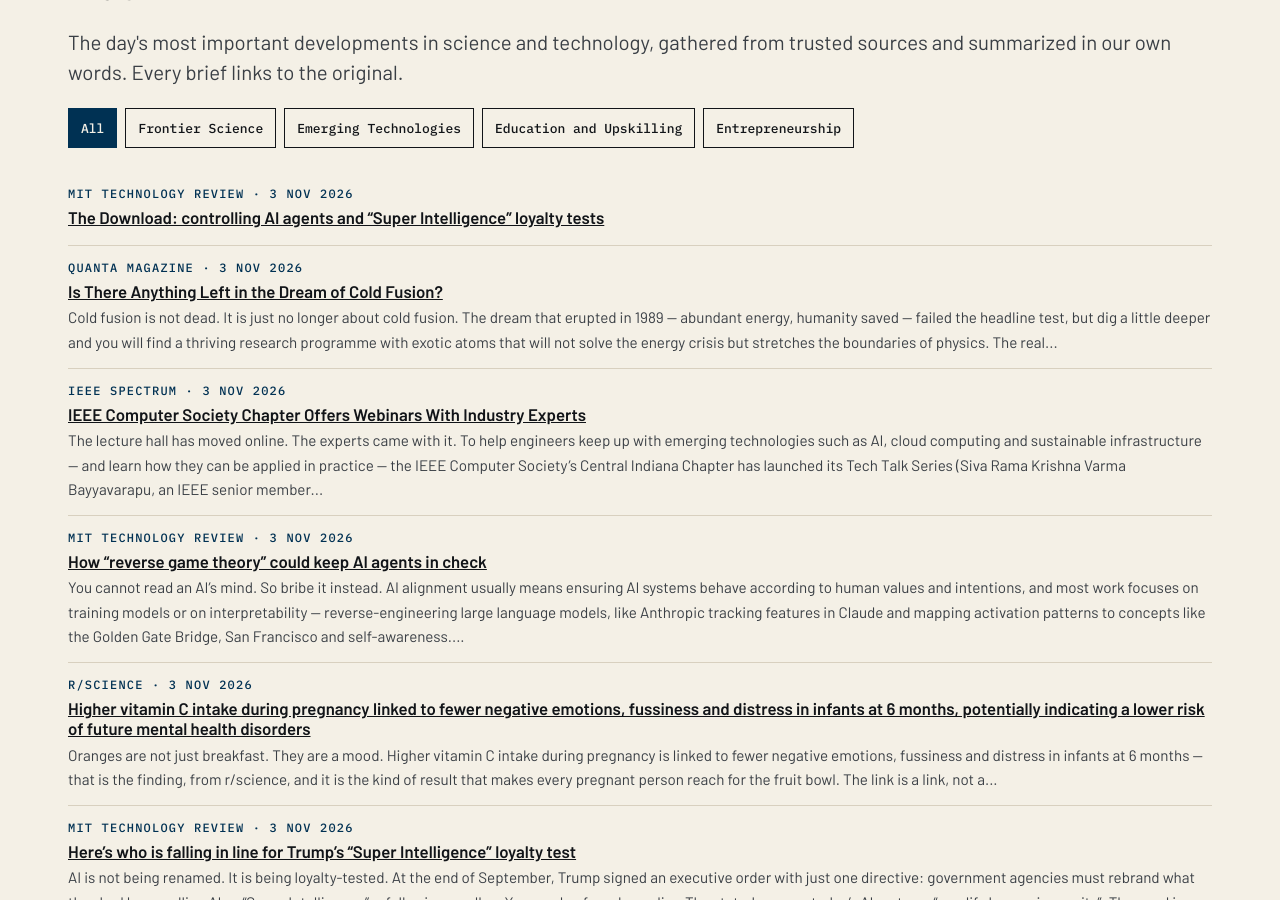
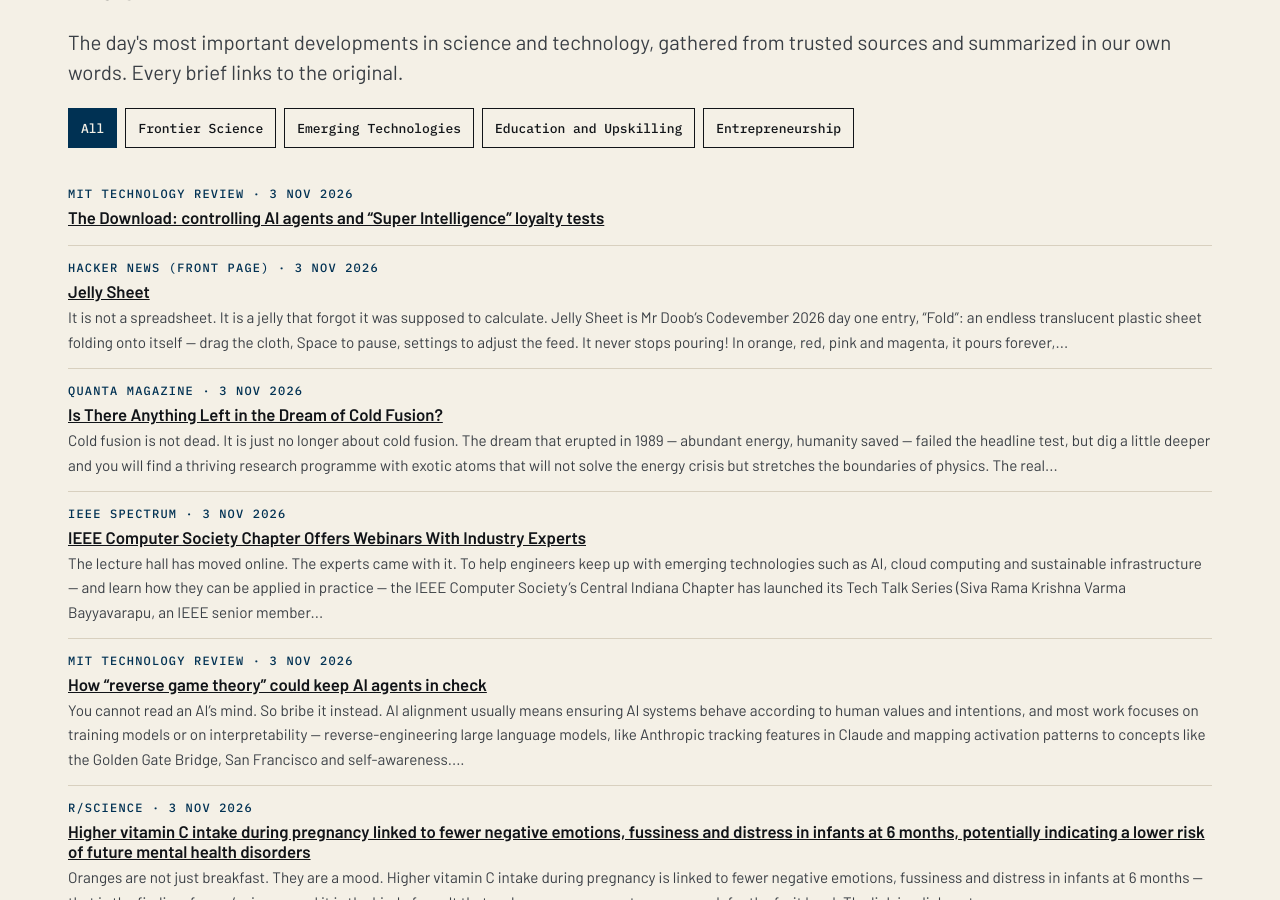
Before and after one commit to katz-news/katz.news, a Jekyll site: the page built from briefs/index.html, in a window 1280 px wide and 900 px high, scrolled down 392 px. Built offline with Jekyll 4.4.1, drawn with Linux system fonts in a browser that asks for light colours.

Commit message:
Publish 2026-11-05

```diff
--- a/_data/build.yml
+++ b/_data/build.yml
@@ -1 +1 @@
-published_at: 2026-11-05T11:21:24Z
+published_at: 2026-11-05T11:22:48Z
--- /dev/null
+++ b/_posts/briefs/2026-11-04-jelly-sheet.md
@@ -0,0 +1,17 @@
+---
+published: true
+title: Jelly Sheet
+date: 2026-11-03
+section: technology
+source_name: Hacker News (front page)
+source_url: https://news.ycombinator.com/item?id=50361268
+---
+It is not a spreadsheet. It is a jelly that forgot it was supposed to calculate.
+
+Jelly Sheet is Mr Doob's Codevember 2026 day one entry, “Fold”: an endless translucent plastic sheet folding onto itself — drag the cloth, Space to pause, settings to adjust the feed. It never stops pouring! In orange, red, pink and magenta, it pours forever, and if you pause and unpause after a while you get very pretty colour bands.
+
+Mr Doob is Ricardo Cabello, best known for Three.js, the 3D JavaScript library — and for Gravity Google. The Hacker News thread (457 points, 117 comments) loved it and argued about it in equal measure: “oddly satisfying”, “so squishy”, “the revenge of Compiz Wobbly Windows”.
+
+The argument is the point: the piece was vibe-coded, and some commenters called it “AI slop on the front page of Hacker News”, while others said the idea is what matters — “i vibe code a lot but could never come up with that. To me, it is pretty much human creativity.” If Apple has liquid glass, why can't the web have jelly menus? (sorry, spreadsheets)
+
+Conclusion: Jelly Sheet is not a tool. It is a toy that wobbles.
```
